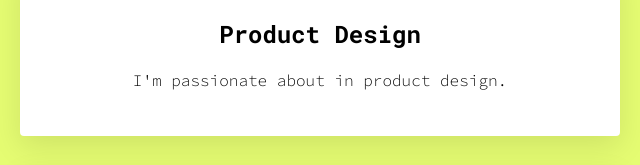
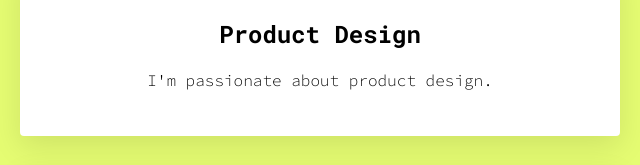
Before and after one commit to yinghueichu/profile, a plain HTML site: page index.html in a window 1280 px wide. Shown: the part 598-763 px from the top of the page, 320-960 px from the left. Drawn offline with Linux system fonts and the light colour scheme.

Commit message:
make my profile prettier

```diff
--- a/index.html
+++ b/index.html
@@ -19,7 +19,7 @@
 
       <div class="card">
         <h2>Product Design</h2>
-        <p>I'm passionate about in product design.</p>
+        <p>I'm passionate about product design.</p>
       </div>
 
       <div class="card">
```
